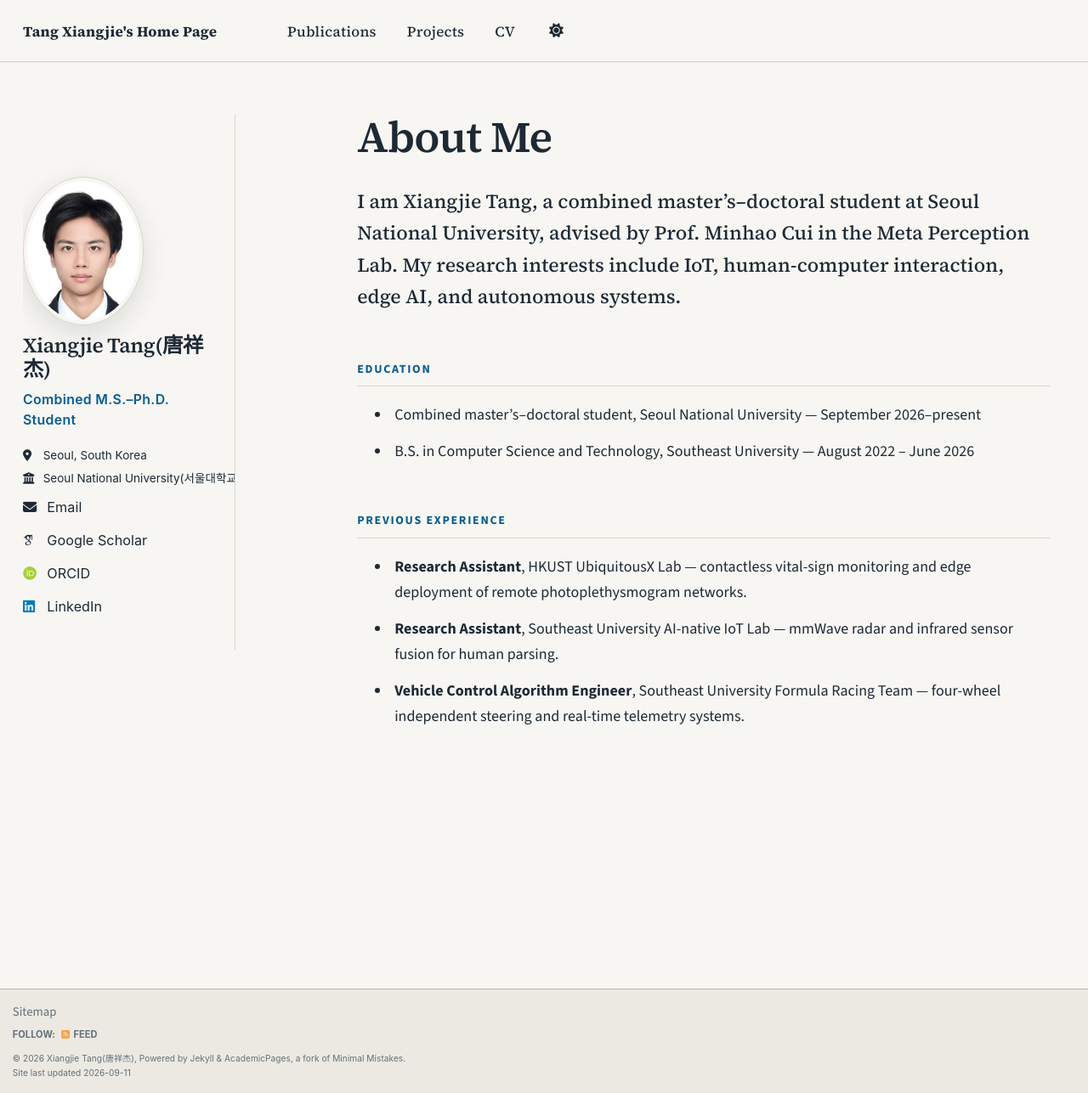
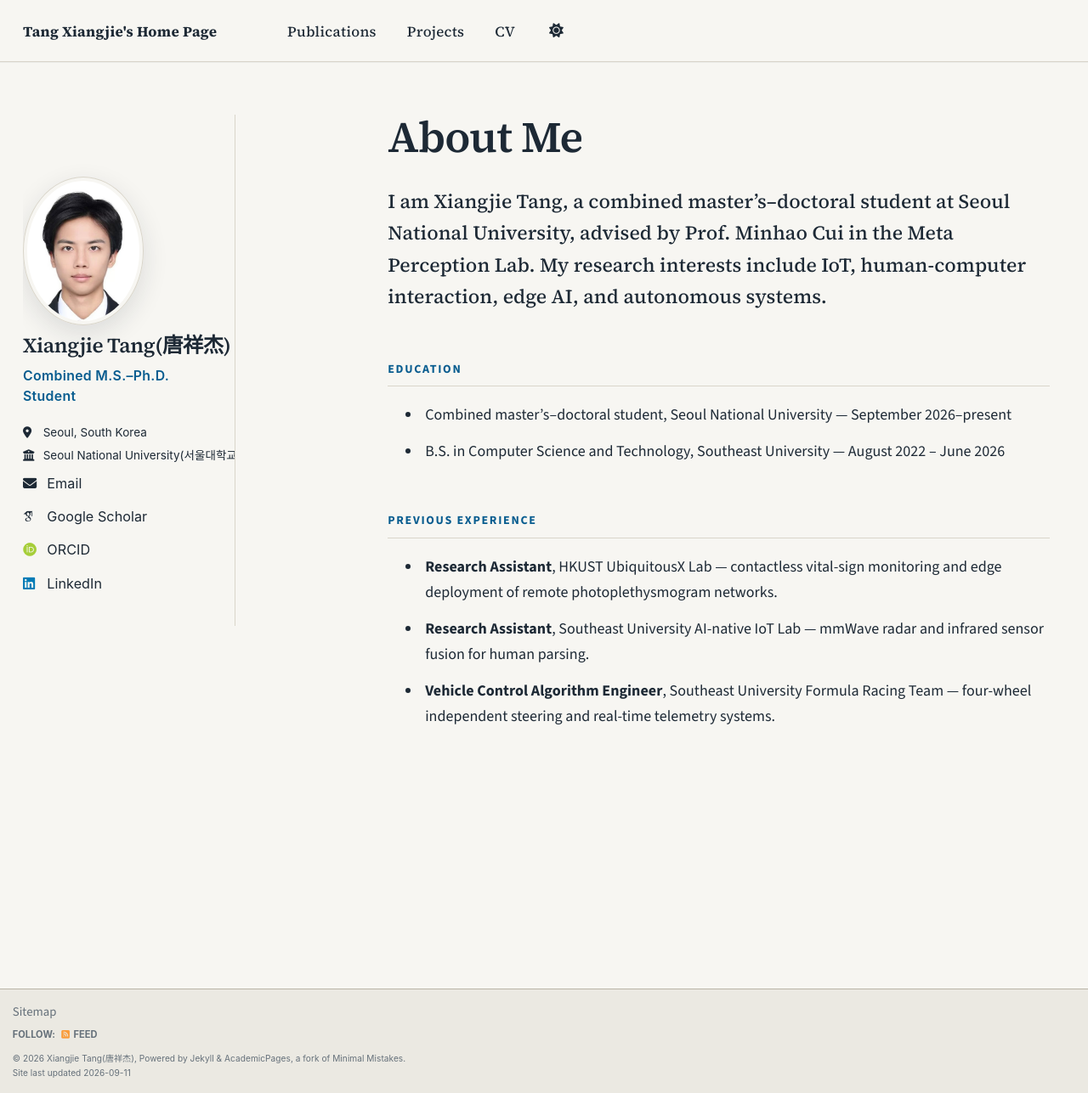
Before and after one commit to WolerT/WolerT.github.io, a Jekyll site: the page built from _pages/about.md, in a window 1280 px wide and 1287 px high. Shown: the whole window at 85% size. Built offline with Jekyll 4.4.1, drawn with Linux system fonts in a browser that asks for light colours; some web fonts are replaced; a script that is not in the unit is left out.

Commit message:
newstyle3

```diff
--- a/_sass/_academic-refresh.scss
+++ b/_sass/_academic-refresh.scss
@@ -198,7 +198,9 @@ button:focus-visible {
 @media screen and (min-width: 1024px) {
   #main.main--with-sidebar {
     display: grid;
-    grid-template-columns: minmax(17rem, 19rem) minmax(0, 1fr);
+    // The author name is intentionally kept on one line on desktop.  A 20rem
+    // first track leaves enough room after the sidebar's internal padding.
+    grid-template-columns: minmax(20rem, 21rem) minmax(0, 1fr);
     column-gap: clamp(1.75rem, 4vw, 4.5rem);
     align-items: start;
   }
@@ -210,9 +212,13 @@ button:focus-visible {
     height: auto;
     max-height: calc(100vh - 7rem);
     margin: 0;
-    padding: 0 1.5rem 1.5rem 0;
+    padding: 0 1rem 1.5rem 0;
     overflow-y: auto;
     border-right: 1px solid var(--global-border-color);
+
+    .author__name {
+      white-space: nowrap;
+    }
   }
 
   #main.main--with-sidebar .page {
```
